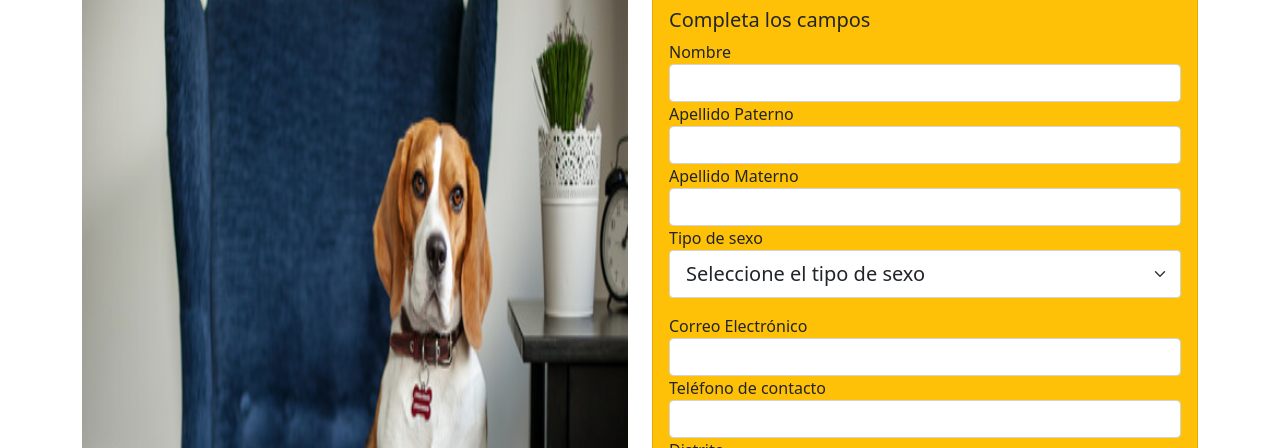
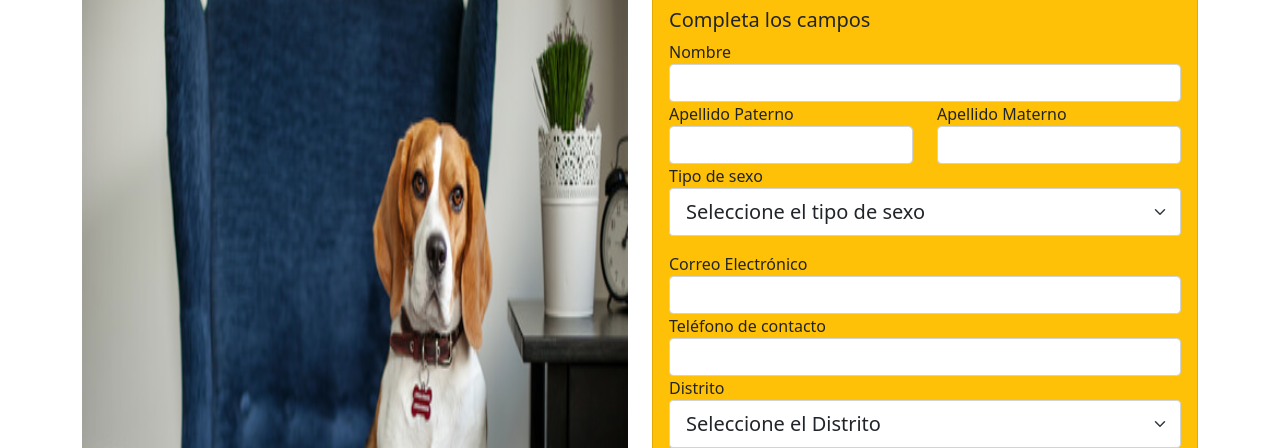
Before and after one commit to Arnold1709/Citas-para-Mascotas, a plain HTML site: page registrarse.html in a window 1280 px wide. Shown: the part 352-800 px from the top of the page. Drawn offline with nearby package versions, Linux system fonts and the light colour scheme.

Commit message:
Modificación de filas a columnas

```diff
--- a/registrarse.html
+++ b/registrarse.html
@@ -50,13 +50,16 @@
                                     <label for="">Nombre</label>
                                     <input type="text" name="nombre_completo" id="" class="form-control">
                                 </div>
-                                <div class="form-group">
+                                <div class="row">
+
+                                    <div class="col">
                                     <label for="">Apellido Paterno</label>
                                     <input type="text" name="nombre_completo" id="" class="form-control">
-                                </div>
-                                <div class="form-group">
+                                    </div>
+                                    <div class="col">
                                     <label for="">Apellido Materno</label>
                                     <input type="password" name="nombre_completo" id="" class="form-control">
+                                </div>
                                 </div>
                                 <div class="form-group">
                                     <label for="">Tipo de sexo</label>
```
